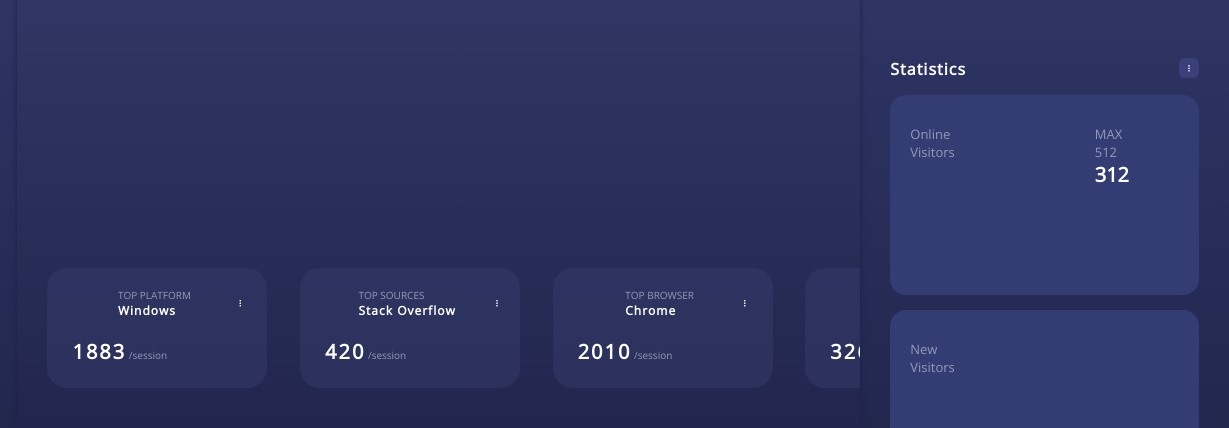
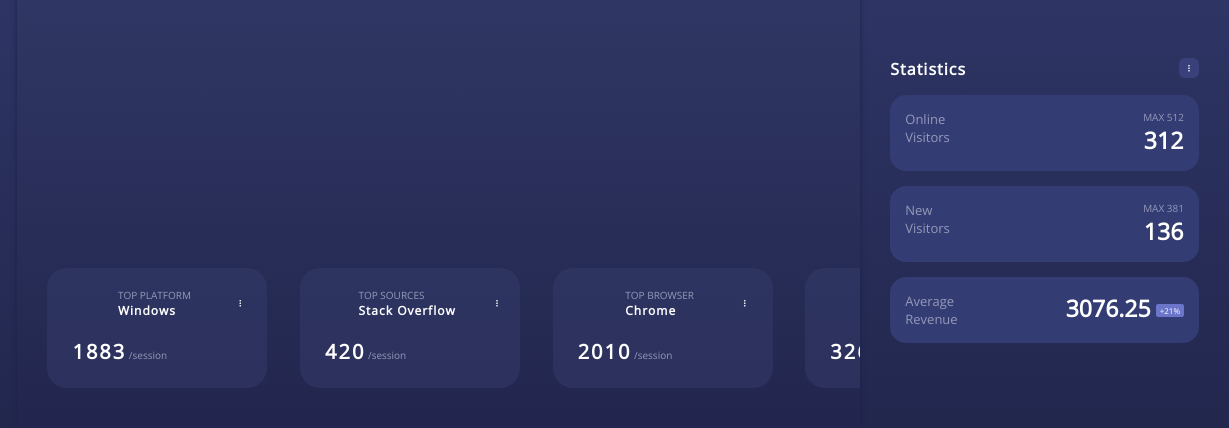
Before and after one commit to VektorTech/product-design-dashboard, a website built with webpack: page index.html in a window 1280 px wide. Shown: the part 372-800 px from the top of the page, 51-1280 px from the left. Built offline with nearby package versions, Linux system fonts and the light colour scheme.

Commit message:
need to add graph images and clean up styles

```diff
--- a/index.html
+++ b/index.html
@@ -208,15 +208,15 @@
                     <div class="side-panel__results">
                         <ul class="side-panel__list">
                             <li class="side-panel__item"><p class="dim">New<br>Visitors</p></li>
-                            <li class="side-panel__item"></li>
-                            <li class="side-panel__item"></li>
+                            <li class="side-panel__item"> <div class="img"></div> </li>
+                            <li class="side-panel__item"><p class="dim caps">max 381</p><h1>136</h1></li>
                         </ul>
                     </div>
                     <div class="side-panel__results">
                         <ul class="side-panel__list">
                             <li class="side-panel__item"><p class="dim">Average<br>Revenue</p></li>
-                            <li class="side-panel__item"></li>
-                            <li class="side-panel__item"></li>
+                            <li class="side-panel__item flex-right"><h1>3076.25</h1></li>
+                            <li class="side-panel__item vert-center"><span class="inner">+21%</span></li>
                         </ul>
                     </div>
                 </div>
--- a/main.scss
+++ b/main.scss
@@ -52,5 +52,12 @@ ul {
     grid-auto-rows: 100%;
 }
 
+.vert-center {
+    align-self: center;
+}
+
+.flex-right{
+    margin-left: auto;
+}
 // @media screen and (max-width: 400px){
 // }
--- a/styles/_globals.scss
+++ b/styles/_globals.scss
@@ -8,5 +8,6 @@ $active: #5963b6;
 $font-col-light: #fff;
 $font-col: #fbfbfc;
 $font-col-dim: #959ab9;
+$button-color: #6b75ca;
 
 $gap-size: 3rem;
--- a/styles/components/button.scss
+++ b/styles/components/button.scss
@@ -1,6 +1,6 @@
 @mixin button{
     &.btn {
-        background-color: #6b75ca;
+        background-color: $button-color;
         font-size: 1rem;
         letter-spacing: .1rem;
         color: #fff;
--- a/styles/layout/side-panel.scss
+++ b/styles/layout/side-panel.scss
@@ -43,8 +43,7 @@
     }
 
     &__results {
-        height: 20rem;
-        padding-top: 1rem;
+        // height: 20rem;
         border-radius: 1.6rem;
         margin: 1.5rem 0;
         background-color: #333c73;
@@ -54,22 +53,35 @@
         display: flex;
         flex-direction: row;
         justify-content: space-between;
+        // align-items: center;
     }
 
     &__item {
-        padding: 2rem;
+        padding: 1.5rem;
 
         & > .img {
            width: 6rem;
         }
 
         & h1 {
-            // font-size:
+            font-size: 2.3rem;
+            text-align: center;
         }
 
-        & p {
+        &:first-child p {
             font-size: 1.3rem;
-            word-spacing: 4rem;
+        }
+
+        .inner {
+            font-size: .8rem;
+            font-weight: 1;
+            word-spacing: .2rem;
+            background-color: $button-color;
+            border: .4rem solid $button-color;
+            border-bottom: .1rem solid $button-color;
+            border-top: .1rem solid $button-color;
+            border-radius: .3rem;
+            margin-left: -2.5rem;
         }
     }
 }
```
